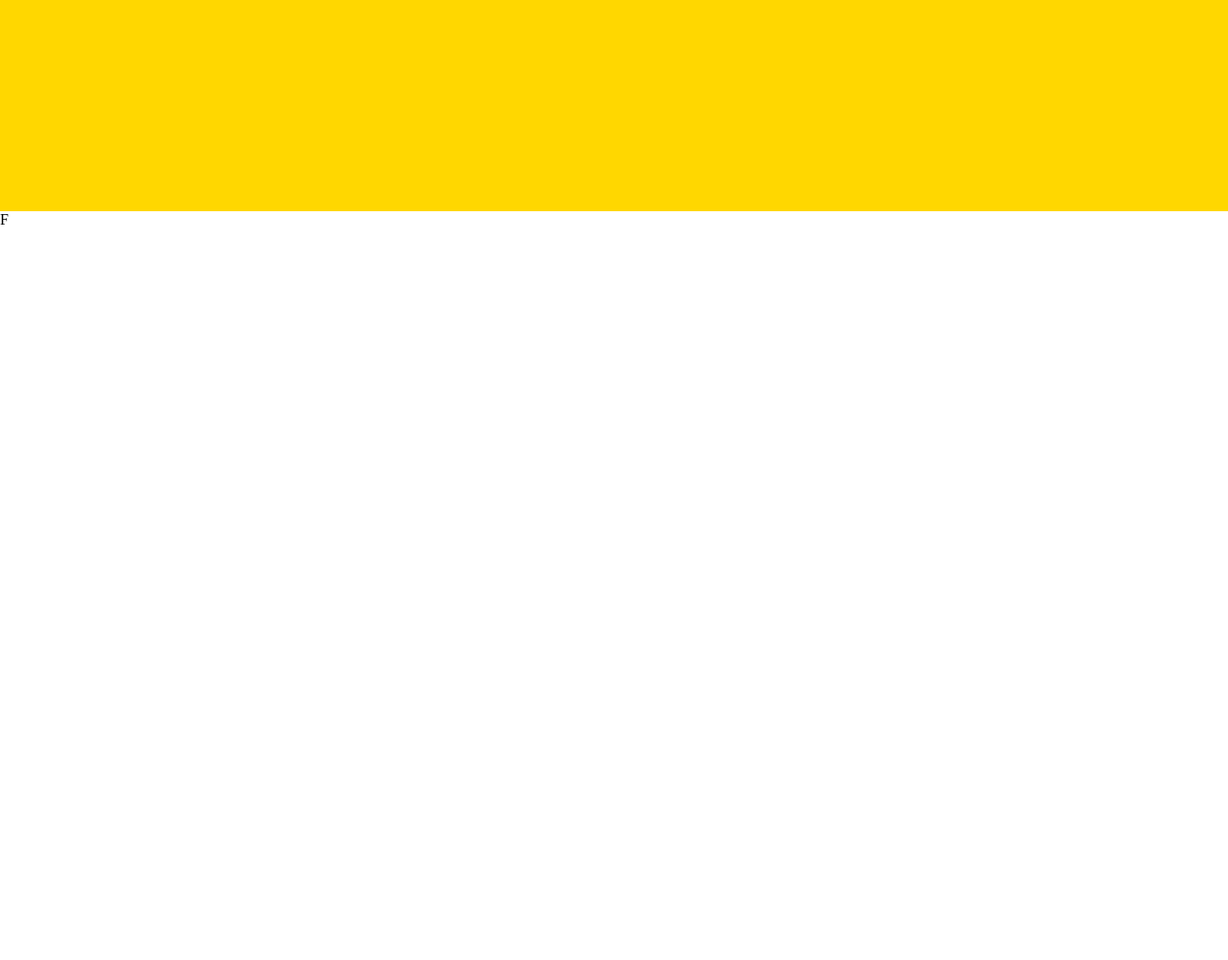
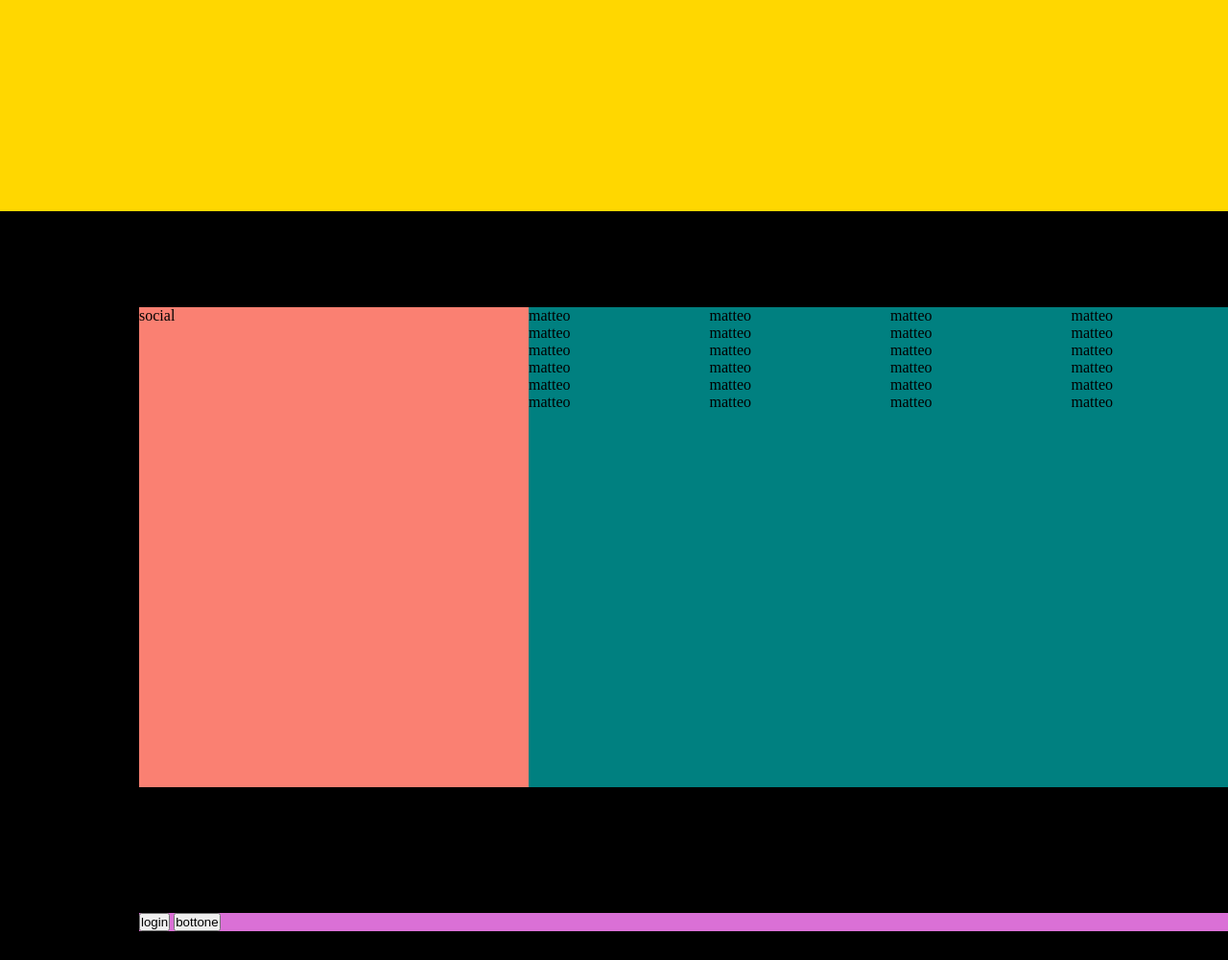
Before and after one commit to Matteo0421/htmlcss-struttura-discord, a plain HTML site: page index.html in a window 1280 px wide. Shown: the part 3643-4643 px from the top of the page at 96% size. Before the commit the page ends 3881 px from the top, so only its background shows below. Drawn offline with Linux system fonts and the light colour scheme.

Commit message:
[add]final-part

```diff
--- a/assets/style.css/main.css
+++ b/assets/style.css/main.css
@@ -50,7 +50,7 @@ header{
   border: 2px solid black;
 }
 
-ul{
+.lista-header ul{
   display: flex;
   justify-content: space-around;
   text-decoration: none;
@@ -129,3 +129,57 @@ ul{
 .final-btn{
   height: 80px;
 }
+/* /main */
+
+/* FOOTER */
+.final-page{
+  display: flex;
+  justify-content: center;
+  align-items: center;
+  height: 700px;
+  background-color: black;
+}
+
+.final-container{
+  display: flex;
+  height: 500px;
+  width: 80%;
+  background-color: brown;
+}
+
+.social-network{
+  width: 35%;
+  height: 500px;
+  background-color: salmon;
+}
+
+.final-list{
+  width: 16.25%;
+  height: 500px;
+  background-color: teal;
+}
+
+.final-list ul{
+  list-style: none;
+}
+.footer-page{
+  display: flex;
+  justify-content: center;
+  align-items: center;
+  height: 80px;
+  background-color: black;
+  color: white;
+}
+
+.footer-btn{
+  width: 80%;
+  background-color: orchid;
+}
+
+.footer-btn .login{
+  text-align: left
+}
+
+.footer-btn .bottone{
+  text-align: right;
+}
--- a/index.html
+++ b/index.html
@@ -66,6 +66,62 @@
     </div>
 
   </main>
-  <footer>F</footer>
+  <footer>
+    <div class="container final-page">
+      <div class="final-container">
+        <div class="social-network">social</div>
+        <div class="final-list">
+          <ul>
+           <li>matteo</li>
+           <li>matteo</li>
+           <li>matteo</li>
+           <li>matteo</li>
+           <li>matteo</li>
+           <li>matteo</li>
+          </ul>
+        </div>
+
+        <div class="final-list">
+          <ul>
+           <li>matteo</li>
+           <li>matteo</li>
+           <li>matteo</li>
+           <li>matteo</li>
+           <li>matteo</li>
+           <li>matteo</li>
+          </ul>
+        </div>
+
+        <div class="final-list">
+          <ul>
+           <li>matteo</li>
+           <li>matteo</li>
+           <li>matteo</li>
+           <li>matteo</li>
+           <li>matteo</li>
+           <li>matteo</li>
+          </ul>
+        </div>
+
+        <div class="final-list">
+          <ul>
+           <li>matteo</li>
+           <li>matteo</li>
+           <li>matteo</li>
+           <li>matteo</li>
+           <li>matteo</li>
+           <li>matteo</li>
+          </ul>
+        </div>
+      </div>
+
+    </div>
+    <div class="container footer-page">
+      <div class="footer-btn">
+        <button class="login">login</button>
+        <button class="bottone">bottone</button>
+      </div>
+    </div>
+  </footer>
 </body>
 </html>
```
